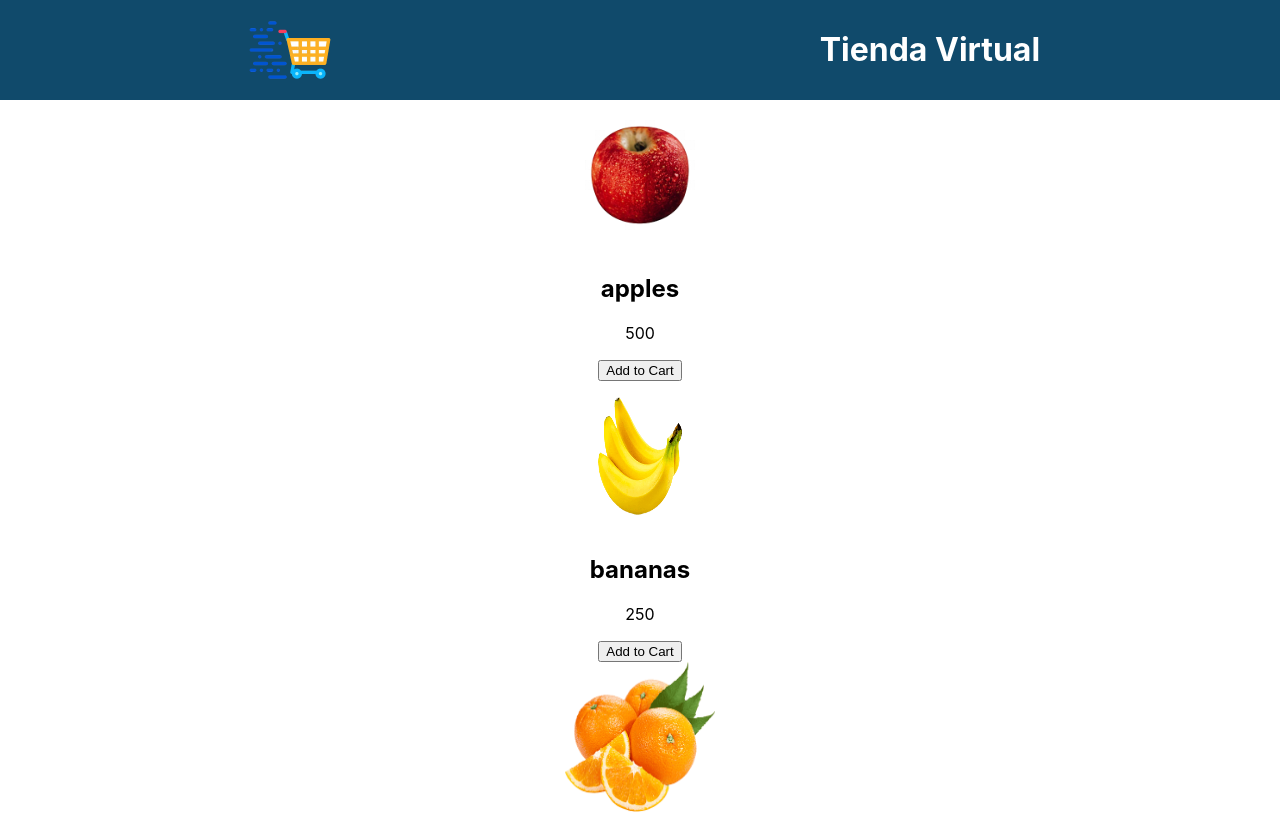
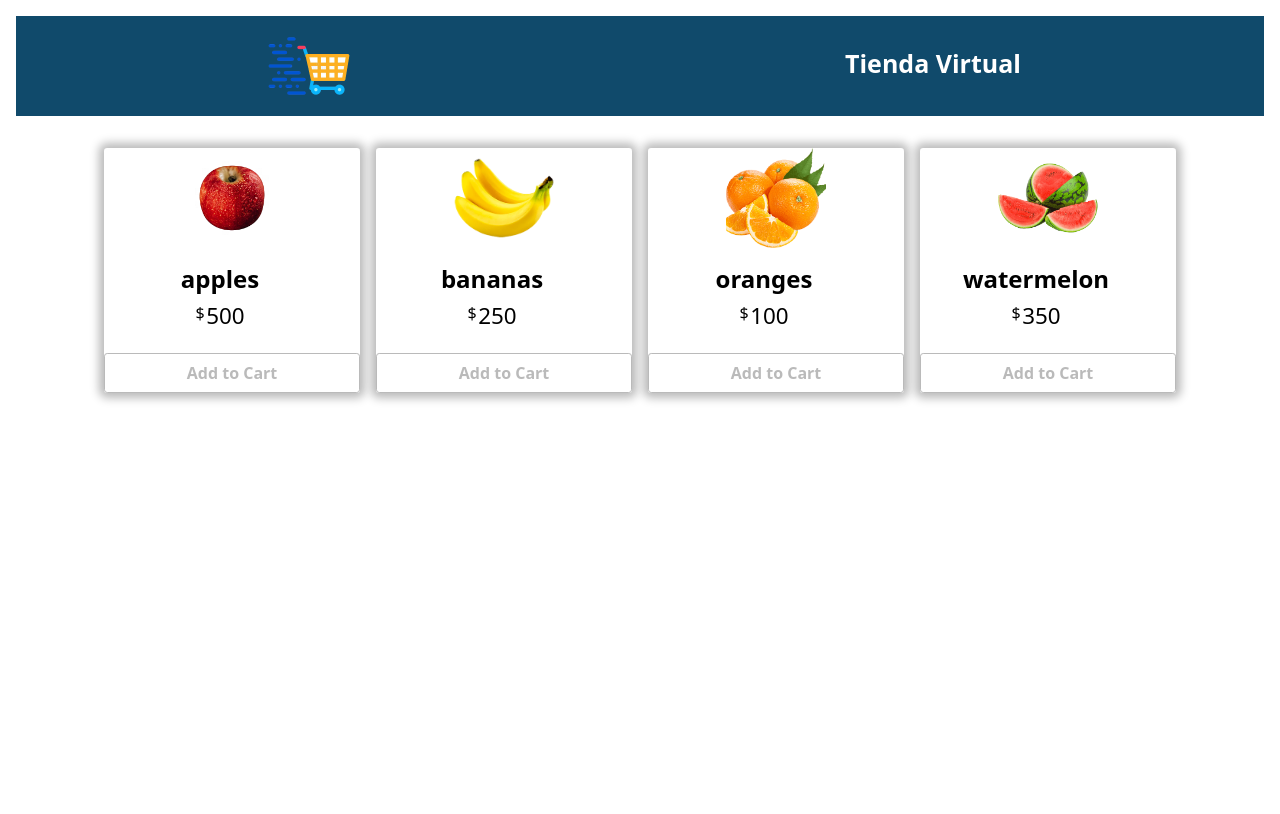
Before and after one commit to adrievelyn/shopping-cart, a React (Create React App) app: page / in a window 1280 px wide. Shown: the top 814 px of the page. Built offline with nearby package versions, Linux system fonts and the light colour scheme.

Commit message:
modifying components

```diff
--- a/src/App.js
+++ b/src/App.js
@@ -1,6 +1,6 @@
 import React from 'react';
 import './styles/App.scss';
-//import CartShopping from './Components/CartShopping';
+//import ShoppingCart from './Components/ShoppingCart';
 import Header from './Components/Header';
 import Footer from './Components/Footer';
 import PaintProducts from './Components/PaintProducts';
--- /dev/null
+++ b/src/Components/ProductsInCart.jsx
@@ -0,0 +1,32 @@
+import React, { useContext } from "react";
+import { useEffect, useState } from "react";
+
+//import CartShopping from "./CartShopping";
+
+const ProductsInCart = {
+    AddToCart:'AddToCart',
+    Remove_One_From_Cart: 'Remove_One_From_Cart',
+    Remove_All_From_Cart: 'Remove_All_From_Cart',
+    Clear_Cart:'Clear_Cart',
+}
+
+ /*const ProductsInCart = () => {
+   const [inCart, setInCart] = useState(false);
+    const button = useContext(ThemeContext);
+
+    const handleClick = () => {
+        setInCart(!inCart);
+    }
+
+
+
+    return (
+        <div>
+            Hello
+        </div>
+
+
+    )
+}*/
+
+export default ProductsInCart;
--- a/src/Components/CartShopping.jsx
+++ b/src/Components/ShoppingCart.jsx
@@ -3,15 +3,15 @@ import React, { useEffect, useState } from 'react'
 import Api from '../api.json'
 //import apple from '../styles/images/apple.png'
 
-const CartShopping = (props) => {
+const ShoppingCart = (props) => {
     return(
         <div className='container'>
-        <div id='products-template' className='card'>
+        <div id='products-card' className='card'>
             <img src={props.img} className='card__img'/>
             <div className='card__body'>
                 <h2 className='card__title'>{props.title}</h2>
                 <p className='card__price'>{props.price}</p>
-                <button className='card__btn'>Add to Cart</button>
+                <button className='card__btn' id='card__btn'>Add to Cart</button>
             </div>
         </div>
     </div>
@@ -20,7 +20,7 @@ const CartShopping = (props) => {
 }
 
 
-export default CartShopping;
+export default ShoppingCart;
 
 
 //LLAMADA DESDE API JSON
--- a/src/Components/paintProducts.jsx
+++ b/src/Components/paintProducts.jsx
@@ -1,5 +1,6 @@
 import React, { useState, useEffect } from 'react'
-import CartShopping from './CartShopping';
+import ShoppingCart from './ShoppingCart';
+//import ProductsInCart from './ProductsInCart';
 import Apple from '../styles/images/apple.png'
 import Banana from '../styles/images/banana.png'
 import Orange from '../styles/images/orange.png'
@@ -7,30 +8,35 @@ import Watermelon from '../styles/images/watermelon.png'
 
 const PaintProducts = () => {
     return (
+        <div>
             <div className='paint-products'>
-            <CartShopping
+                <ShoppingCart
                     img={Apple}
                     title='apples'
                     price='500'
                 />
-            <CartShopping
+                <ShoppingCart
                     img={Banana}
                     title='bananas'
                     price='250'
                 />
-            <CartShopping
+                <ShoppingCart
                     img={Orange}
                     title='oranges'
                     price='100'
                 />
-            <CartShopping
+                <ShoppingCart
                     img={Watermelon}
                     title='watermelon'
                     price='350'
                 />
+            </div>
+
         </div>
     )
 }
 
 
 export default PaintProducts;
+
+//<ProductsInCart />
--- a/src/styles/cartShopping.scss
+++ b/src/styles/cartShopping.scss
@@ -1,8 +1,55 @@
+@import url('https://fonts.googleapis.com/css2?family=Oxygen:wght@300&family=Roboto:wght@100&display=swap');
+
+:root{
+	/*Fuentes*/
+	$Font_1: 'DM Sans', sans-serif;
+	$Font_2: 'Inter', sans-serif;
+	/*Estilos */
+	--font-sans:'DM Sans', sans-serif;
+	--font-inter:'Inter', sans-serif;
+	--size-300:300;
+	--size-400:400;
+	--size-500:500;
+	--size-700:700;
+	/*Colores */
+	--background:#E5E5E5;
+	--linear-gradient:207.8deg, #201E1C 16.69%, #F7931A 100%;
+	--dark-orange:#F7931A;
+	--soft-orange:#FFE9D5;
+	--secondary-blue:#1A9AF7;
+	--soft-blue:#E7F5FF;
+	--warm-black:#201E1C;
+	--warm-blackplus1:#282623;
+	--grey:#BABABA;
+	--off-white:#FAF8F7;
+	--just-white:#FFFFFF;
+    /*border radius*/
+	--radius: 0.2rem;
+}
+
+/**,
+*::before,
+*::after{
+    box-sizing: border-box;
+    margin: 0;
+    padding: 0;
+}*/
+
 body{
-    margin: 0;
+    font-family: "Noto Sans", sans-serif;
+    margin: 1rem;
     position: relative;
     padding-bottom: 10em;
     min-height: 100vh;
+    flex-grow: 1;
+}
+.paint-products{
+    display: grid;
+    margin: 2rem;
+    gap: 1rem;
+    grid-template-columns: 1fr;
+    justify-content: center;
+
 }
 .virtual-store{
     display: flex;
@@ -12,6 +59,7 @@ body{
     &__title{
         margin-top: 30px;
         color: white;
+        font-size: 25px;
 
     }
 
@@ -27,6 +75,7 @@ body{
     &__title1{
         margin-top: 20px;
         color: white;
+        font-size: 15px;
 
     }
     &__img1{
@@ -40,10 +89,70 @@ body{
 }
 
 .card{
+    box-shadow: 0 0 10px 5px var(--grey);
+    border-radius: var(--radius);
+    min-width:15rem;
+    display: flex;
+
+    &__img{
+        width: 8rem;
+        height: 5rem;
+        object-fit: cover;
+        margin: auto;
+    }
+    &__title{
+        line-height: 1.4rem;
+        margin-bottom: 0.5rem;
+        font-size: 1.5rem;
+        margin-right: 1.5rem;
+    }
+    &__price{
+        font-size: 1.4rem;
+        margin-top: 0.6rem;
+        margin-right: 1.5rem;
+
+        &::before{
+            content: "$";
+            font-size: 1rem;
+            position: relative;
+            top: -0.3rem;
+            padding-right: 0.1rem;
+
+        }
+    }
+        &__btn{
+            border: 1px solid var(--grey);
+            background-color: var(--just-white);
+            font-family: inherit;
+            font-size: 1rem;
+            font-weight: bold;
+            color: var(--grey);
+            width: 100%;
+            padding: 0.5rem;
+            cursor: pointer;
+            border-radius: var(--radius);
+            text-align: center;
 
 
-    &__img{
-        width: 150px;
-        height: 150px;
+   }
+        &__btn:hover{
+            background-color: var(--secondary-blue);
+        }
+}
+
+@media screen and (min-width:500px){
+    .paint-products{
+        grid-template-columns: repeat(auto-fit, minmax(14rem, 16rem));
+    }
+
+    .card{
+        flex-direction: column;
+        text-align: center;
+        min-width: 14rem;
+
+        &__img{
+            width: 100px;
+            height: 100px;
+        }
     }
 }
```
Also changed, not shown: src/Components/BtnAddRedEmpty.jsx (added), src/Components/buttonAddReduce.jsx (deleted), src/Components/detectingButton.jsx (deleted). Lines whose indentation alone changed are shown as unchanged.
